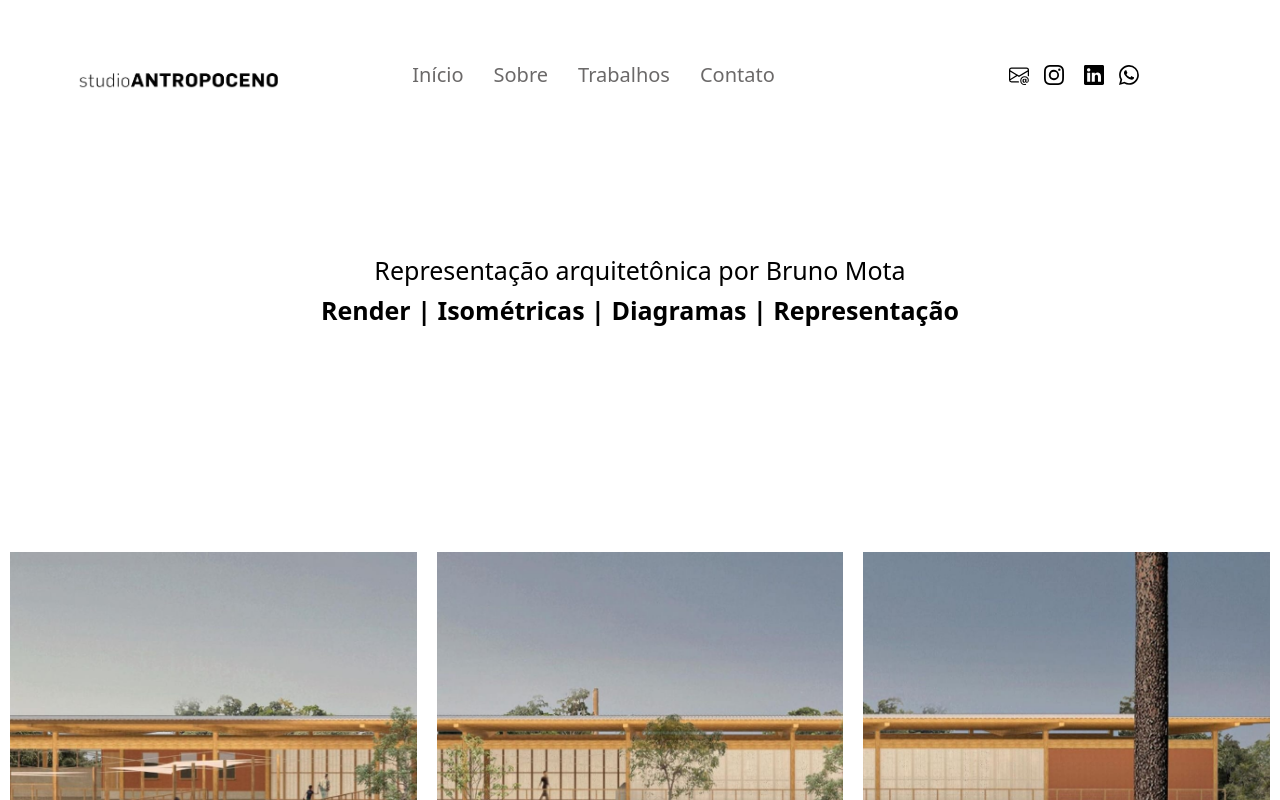
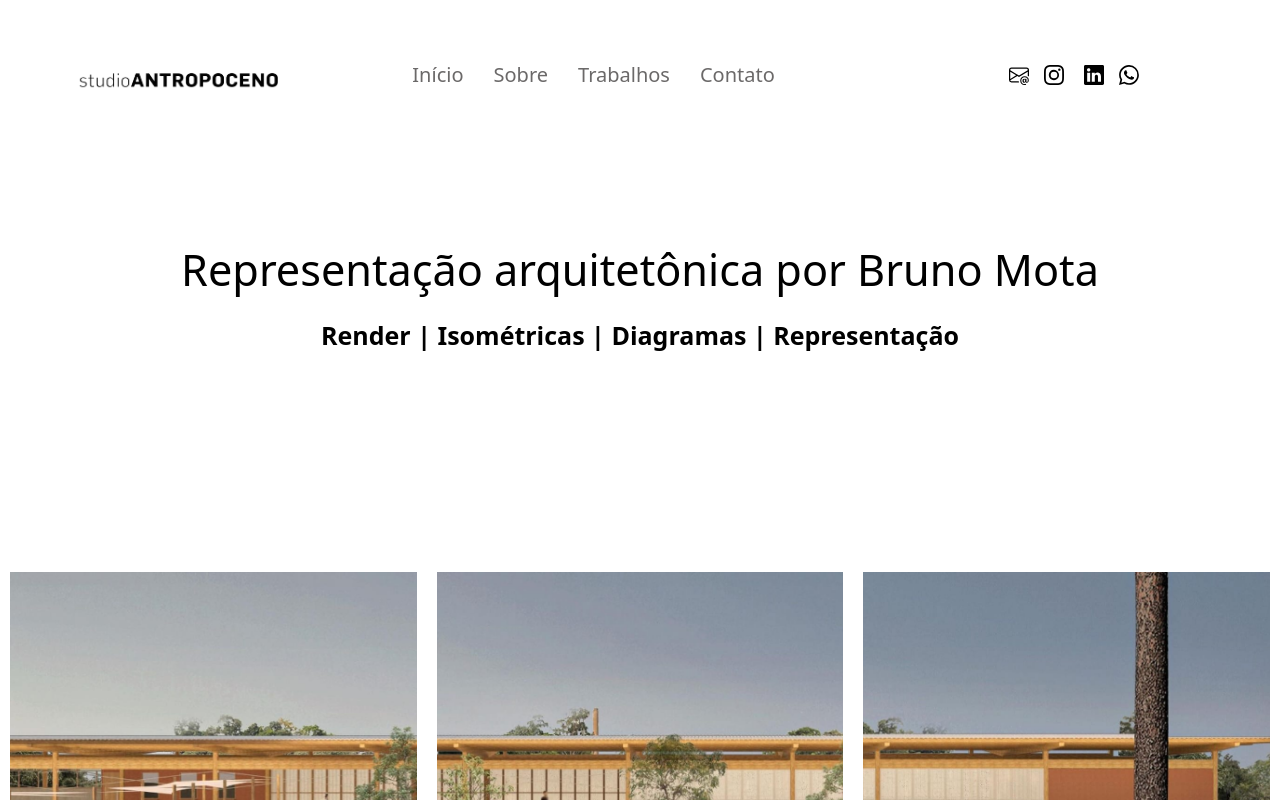
Before and after one commit to anthonythom/StudioAntropoceno, a React (Vite) app in the folder my-project/: page / in a window 1280 px wide. Built offline with nearby package versions, Linux system fonts and the light colour scheme.

Commit message:
update home and contact page

```diff
--- a/my-project/src/pages/Home/Home.jsx
+++ b/my-project/src/pages/Home/Home.jsx
@@ -40,6 +40,11 @@ width: 100%;
 display: flex;
 align-items: baseline;
 justify-content: space-evenly;
+@media only screen and (max-width: 768px) {
+  display: flex;
+  flex-direction: column;
+
+  }
 
 `;
 
@@ -64,6 +69,8 @@ const PhotoContainer = styled.div`
   margin: 10px;
   overflow: hidden;
   cursor: pointer;
+
+
 `;
 
 const PhotoImage = styled.img`
@@ -76,6 +83,12 @@ const PhotoImage = styled.img`
     transform: scale(1.1);
 
   }
+  @media only screen and (max-width: 768px) {
+    width: 300px;
+  height: 300px;
+  }
+
+
 `;
 
 const PhotoOverlay = styled.div`
@@ -115,24 +128,24 @@ const PhotoProtection = styled.div`
 
 
 const Intro = styled.div`
-
+height: 100px;
 
 
   align-items: center;
   text-align: center;
   justify-content: center;
 
-
+gap: 20px;
 
 
   h1{
-  font-size: 1.5rem;
+  font-size: 2.7rem;
 
     text-align: center;
 
-    font-weight: 400;
+    font-weight: 300;
     font-style: normal;
-    font-size: 25px;
+
     color: #000000 !important;
     line-height: 40px;
 
@@ -144,25 +157,24 @@ const Intro = styled.div`
     }
 
   @media only screen and (max-width: 768px) {
-    font-size: 60px;
+    font-size: 40px;
+
   }
 }
 
-span{
+p{
 
-
+margin-top: 25px;
     font-style: normal;
     font-size: 25px;
     color: #000000 !important;
     line-height: 40px;
     font-weight: bold;
+    @media only screen and (max-width: 768px) {
+    font-size: 11px;
 
-    @font-face {
-    font-family: 'Playfair Display Regular';
-    font-style: normal;
-    font-weight: normal;
-    src: local('Playfair Display Regular'), url('PlayfairDisplay-Regular.woff') format('woff');
-    }
+  }
+
 
 }
 
@@ -185,7 +197,7 @@ const Home = () => {
 
 <Intro>
   <h1>Representação arquitetônica por Bruno Mota</h1>
-  <span>Render | Isométricas | Diagramas | Representação</span>
+  <p>Render | Isométricas | Diagramas | Representação</p>
 </Intro>
 
 <Work>
```
